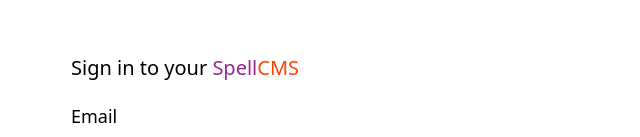
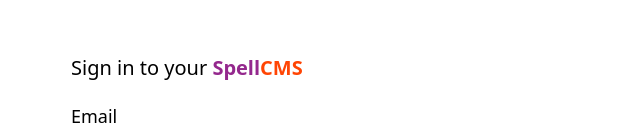
Before and after one commit to nabin25/cms-react, a React (Vite) app: page /auth/sign-in in a window 1280 px wide. Shown: the part 200-337 px from the top of the page, without its empty margins (319-959 px from the left). Built offline with nearby package versions, Linux system fonts and the light colour scheme.

Commit message:
Fixed styling issues in pagination in each pages

```diff
--- a/src/components/layout/Navbar.tsx
+++ b/src/components/layout/Navbar.tsx
@@ -10,7 +10,7 @@
   const navigate = useNavigate();
   return (
     <>
-      <nav className="bg-white/30 dark:bg-black/10 backdrop-blur-sm text-white p-4 fixed w-full top-0 left-0 z-10 px-4 md:px-10">
+      <nav className="bg-white/50 dark:bg-black/50 backdrop-blur-sm text-white p-4 fixed w-full top-0 left-0 z-10 px-4 md:px-10">
         <div className="w-full flex justify-between items-centers">
           <div className="flex items-center justify-start gap-2">
             <Sidebar />
--- a/src/components/layout/Sidebar.tsx
+++ b/src/components/layout/Sidebar.tsx
@@ -36,7 +36,13 @@
           </Button>
         </SheetTrigger>
         <SheetContent className="p-3" side="left">
-          <SheetTitle>SpellCMS Dashboard</SheetTitle>
+          <SheetTitle>
+            <strong className="text-lg">
+              <span className="text-[#94288d]">Spell</span>
+              <span className="text-[#ff4504]">CMS</span>
+            </strong>{" "}
+            Dashboard
+          </SheetTitle>
           <SheetDescription>
             <div className="flex flex-col gap-4">
               {myRoutes.map((singleRoute) => (
--- a/src/pages/auth/SignInPage.tsx
+++ b/src/pages/auth/SignInPage.tsx
@@ -67,8 +67,12 @@
               className="flex flex-col gap-5"
             >
               <h3 className="text-xl">
-                Sign in to your <span className="text-[#94288d]">Spell</span>
-                <span className="text-[#ff4504]">CMS</span>
+                Sign in to your{" "}
+                <strong>
+                  {" "}
+                  <span className="text-[#94288d]">Spell</span>
+                  <span className="text-[#ff4504]">CMS</span>
+                </strong>
               </h3>
               <FormField
                 control={form.control}
--- a/src/pages/dashboard/AuthorsPage.tsx
+++ b/src/pages/dashboard/AuthorsPage.tsx
@@ -21,7 +21,7 @@
 
   return (
     <>
-      <div className="flex py-5 sticky top-15 justify-between bg-white/30 dark:bg-black/10 backdrop-blur-md z-10">
+      <div className="flex sticky top-15 justify-between py-2 bg-white/40 dark:bg-black/40 backdrop-blur-md z-10 rounded-md pe-2">
         <PaginationComponent
           disableNext={!data || data.length !== parseInt(limit)}
         />
--- a/src/pages/dashboard/CategoryPage.tsx
+++ b/src/pages/dashboard/CategoryPage.tsx
@@ -22,7 +22,7 @@
 
   return (
     <div>
-      <div className="flex sticky top-15 justify-between py-5 bg-white/30 dark:bg-black/10 backdrop-blur-md  z-10">
+      <div className="flex sticky top-15 justify-between py-2 bg-white/40 dark:bg-black/40 backdrop-blur-md z-10 rounded-md pe-2">
         <PaginationComponent
           disableNext={!data || data.length !== parseInt(limit)}
         />
--- a/src/pages/dashboard/HomePage.tsx
+++ b/src/pages/dashboard/HomePage.tsx
@@ -20,7 +20,7 @@
   }, []);
   return (
     <div>
-      <div className="flex sticky top-15 justify-between py-5 bg-white/30 dark:bg-black/10 backdrop-blur-md z-10">
+      <div className="flex sticky top-15 justify-between py-2 bg-white/40 dark:bg-black/40 backdrop-blur-md z-10 rounded-md pe-2">
         <PaginationComponent
           disableNext={!data || data?.length !== parseInt(limit)}
         />
```
